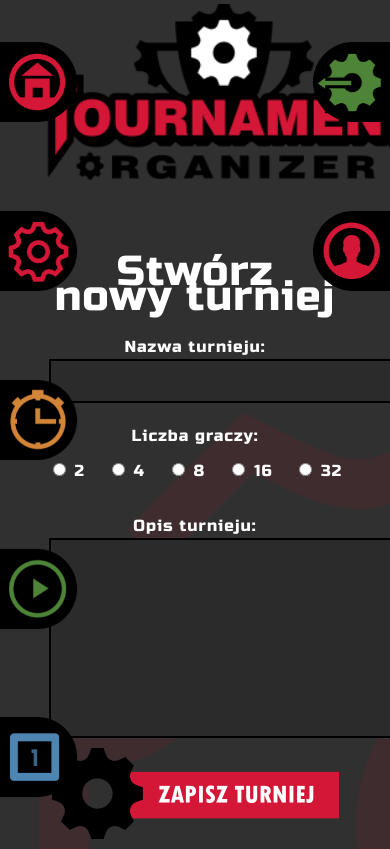
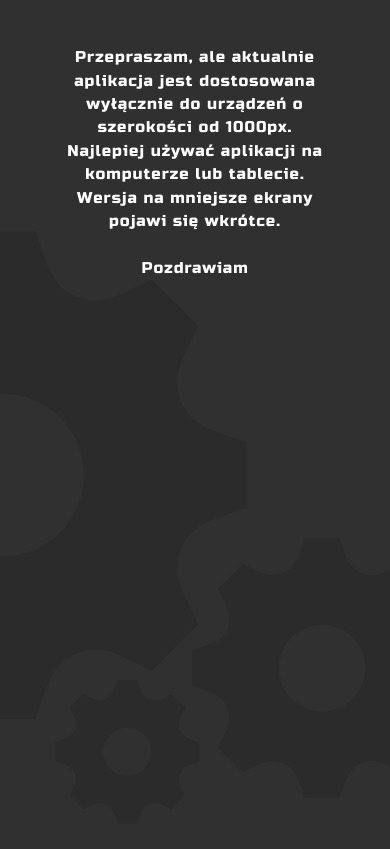
Before and after one commit to Mairon88/Tournament_Organizer, a Django app: page /create_tournaments/ in a window 390 px wide; the page is wider, and only the part inside the window is pictured. After the commit the page ends 274 px from the top of that part, so only its background shows below. Run offline with Django 3.2, Linux system fonts and the light colour scheme; the visitor is signed in with stand-in values (Sample User, id 1).

Commit message:
To small screen info

```diff
--- a/mysite/torg/models.py
+++ b/mysite/torg/models.py
@@ -23,7 +23,7 @@ class Profile(models.Model):
     description = models.TextField()
 
     def __str__(self):
-        return 'Profil użytkownika {}'.format(self.user.username)
+        return self.user.username
 
 class Tournament(models.Model):
     STATUS_CHOICES = (
--- a/mysite/torg/static/css/base.css
+++ b/mysite/torg/static/css/base.css
@@ -582,3 +582,30 @@ a {
 .center_3 {
     text-align: center;
 }
+
+
+    .too_big {
+        display:block;
+    }
+
+.max_width_info {
+            display: none;
+            }
+
+@media (max-width:999px) {
+    .too_big {
+        display: none;
+    }
+
+    .max_width_info {
+            display: block;
+            margin: auto auto;
+            text-align: center;
+            margin-top:10%;
+        }
+
+     .max_width_info{
+        font-size: 4vw;
+        line-height: 150%;
+    }
+}
--- a/mysite/torg/templates/account/match_detail.html
+++ b/mysite/torg/templates/account/match_detail.html
@@ -69,8 +69,6 @@
             webkitallowfullscreen="webkitallowfullscreen"></iframe>
        </div>
     {% endif %}
-        <p><a href="{{ match.tournament.get_absolute_url }}"><input class="save" type="image" name="submit" src="/media/img/back.png"  alt="Submit"/></a></p>
-
 
 
 
--- a/mysite/torg/templates/base.html
+++ b/mysite/torg/templates/base.html
@@ -14,6 +14,7 @@
     <link href="https://fonts.googleapis.com/css2?family=Russo+One&display=swap" rel="stylesheet">
 </head>
 <body>
+    <span class="too_big">
     <div class="header">
         <div class="logo"><img src="/media/img/logo.png"></div>
 
@@ -42,11 +43,15 @@
 
     <div id="content">
         {% block content %}
+
         {% endblock %}
+
     </div>
+    </span>
 
-
-
+    <h1 class="max_width_info">Przepraszam, ale aktualnie aplikacja jest dostosowana wyłącznie do urządzeń o szerokości od 1000px.<br>
+        Najlepiej używać aplikacji na komputerze lub tablecie.
+    Wersja na mniejsze ekrany pojawi się wkrótce.<br><br> Pozdrawiam</h1>
 
 </body>
 </html>
```
